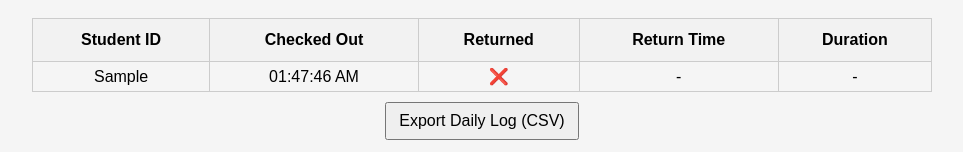
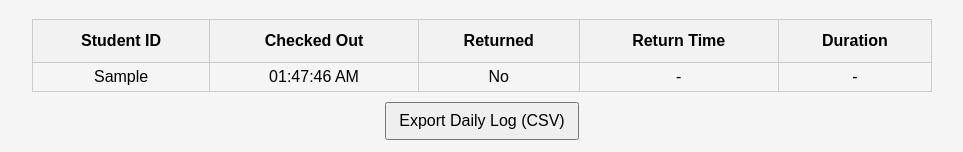
Before and after one commit to Hendricks836/student-scanner, a React (Create React App) app: page / in a window 1280 px wide. Both pictures are taken after typing "Sample" into the empty fields and a click on the button "Submit ID". Shown: the part 498-650 px from the top of the page, without its empty margins (158-1121 px from the left). Built offline with nearby package versions, Linux system fonts and the light colour scheme.

Commit message:
Add Reset Log button with confirmation; fix CSV export for returned status; ensure duration formatting and table alignment

```diff
--- a/src/App.js
+++ b/src/App.js
@@ -64,13 +64,13 @@ function App() {
     const header = 'Student ID,Check Out Time,Returned,Return Time,Duration\n';
     const rows = log.map(entry => {
       if (entry.action === 'Checked In') {
-        const returned = '✅';
+        const returned = 'Yes';
         const returnTime = entry.time;
         const outTime = entry.outTime || '';
         const duration = entry.duration || '';
         return `${entry.id},${outTime},${returned},${returnTime},${duration}`;
       } else {
-        return `${entry.id},${entry.time},❌,,`;
+        return `${entry.id},${entry.time},No,,`;
       }
     }).join('\n');
 
@@ -143,7 +143,7 @@ function App() {
             <tr key={id}>
               <td>{id}</td>
               <td>{new Date(outTime).toLocaleTimeString([], { hour: '2-digit', minute: '2-digit', second: '2-digit' })}</td>
-              <td>❌</td>
+              <td>No</td>
               <td>-</td>
               <td>-</td>
             </tr>
@@ -157,7 +157,7 @@ function App() {
               <tr key={`in-${idx}`}>
                 <td>{entry.id}</td>
                 <td>{entry.outTime || outLog?.time || '-'}</td>
-                <td>✅</td>
+                <td>Yes</td>
                 <td>{entry.time}</td>
                 <td style={durationStyle}>{entry.duration}</td>
               </tr>
```
